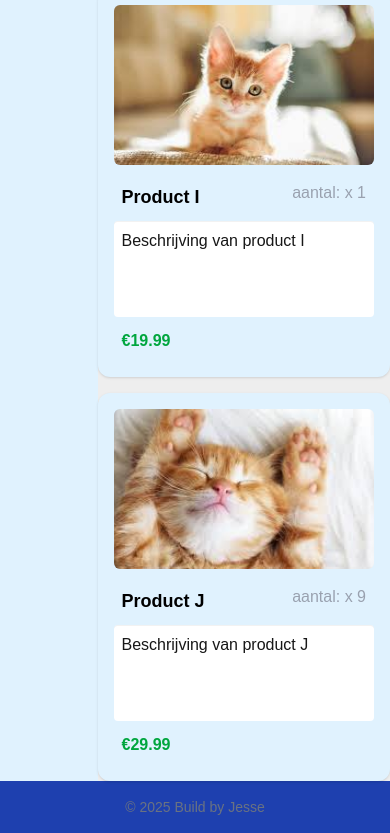
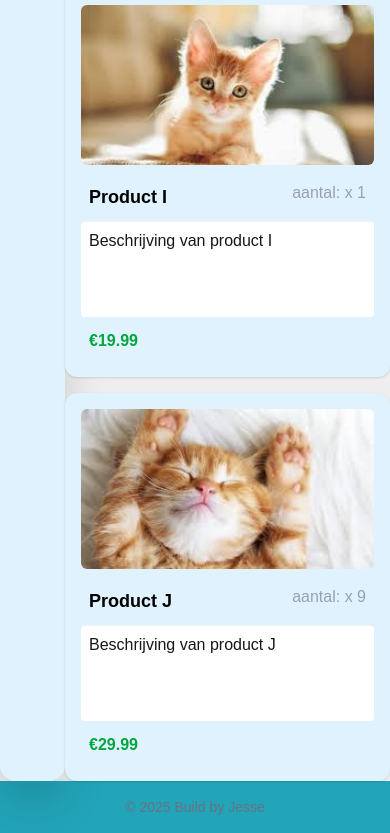
Before and after one commit to JesseElbertsen/webshop-template, a Next.js app in the folder webshop-template/: page /producten in a window 390 px wide. Shown: the part 3339-4172 px from the top of the page. Built offline with nearby package versions, Linux system fonts and the light colour scheme.

Commit message:
small fixes
Filter systeem nogsteeds niet mobile. Volgende iteratie moet dat wel zijn

```diff
--- a/webshop-template/src/app/components/Filter.tsx
+++ b/webshop-template/src/app/components/Filter.tsx
@@ -16,7 +16,7 @@ export default function Filter({ options, onFilterChange }: FilterProps) {
   };
 
   return (
-    <aside className="w-1/4 bg-muted p-4">
+    <aside className=" bg-muted rounded-2xl shadow-2xl min-h-full p-4">
       <h2 className="text-xl font-bold mb-4">Filter op type</h2>
       <ul className="space-y-2">
         {["", ...options].map((option) => (
--- a/webshop-template/src/app/layout.tsx
+++ b/webshop-template/src/app/layout.tsx
@@ -36,7 +36,7 @@ export default function RootLayout({
           <NavBar />
         </header>
         <main>{children}</main>
-        <footer className="p-4 bg-primary-dark text-sm text-center text-gray-500">
+        <footer className="p-4 bg-primary text-sm text-center text-gray-500">
           © 2025 Build by Jesse
         </footer>
       </body>
--- a/webshop-template/src/app/producten/page.tsx
+++ b/webshop-template/src/app/producten/page.tsx
@@ -32,13 +32,16 @@ export default function Page() {
   );
 
   return (
-    <div className="flex min-h-screen">
-      <Filter options={productTypes} onFilterChange={handleFilterChange} />
-      <main className="grid grid-cols-1 sm:grid-cols-2 md:grid-cols-3 lg:grid-cols-4 gap-4 container mx-auto md:px-4 md:py-8">
+    <main className="flex min-h-screen">
+      <div className="container w-1/6 md:pr-4 md:pt-8">
+        <Filter options={productTypes} onFilterChange={handleFilterChange} />
+      </div>
+
+      <div className="grid grid-cols-1 sm:grid-cols-2 md:grid-cols-3 lg:grid-cols-4 gap-4 container mx-auto md:px-4 md:py-8">
         {filteredProducts.map((product, index) => (
           <ProductCard key={product.id} {...product} index={index} />
         ))}
-      </main>
-    </div>
+      </div>
+    </main>
   );
 }
```
